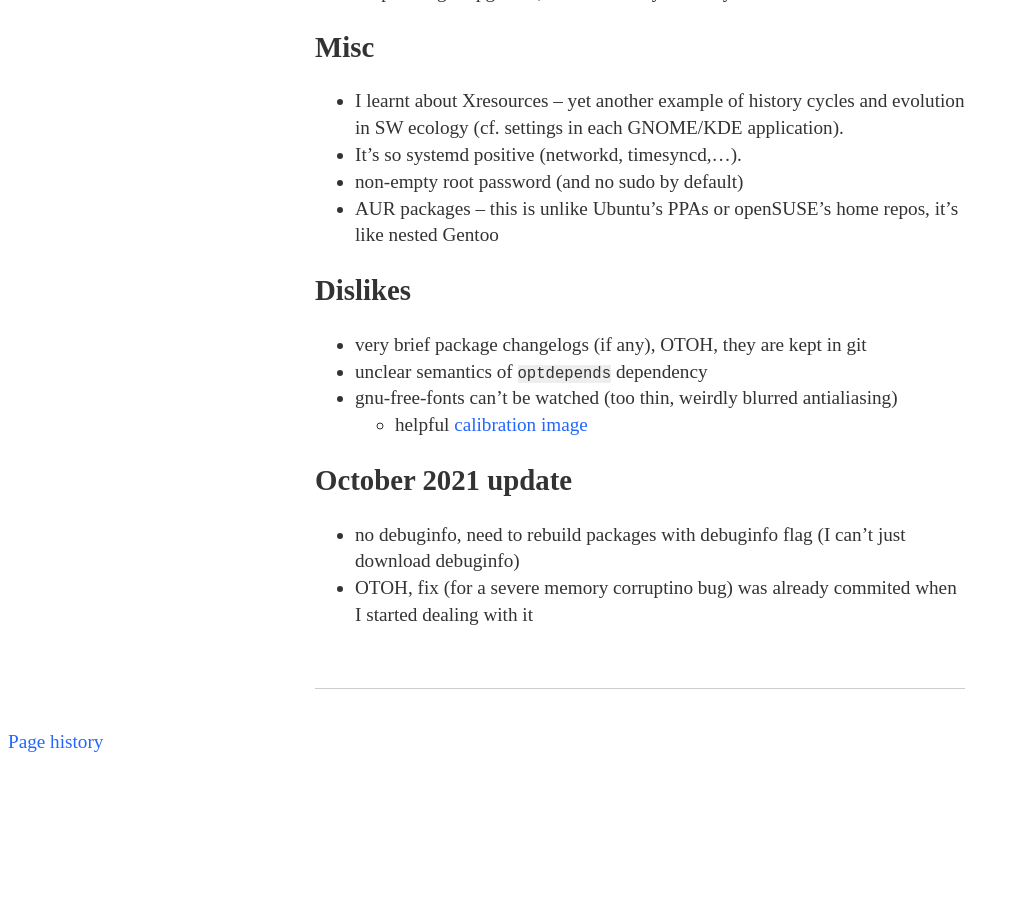
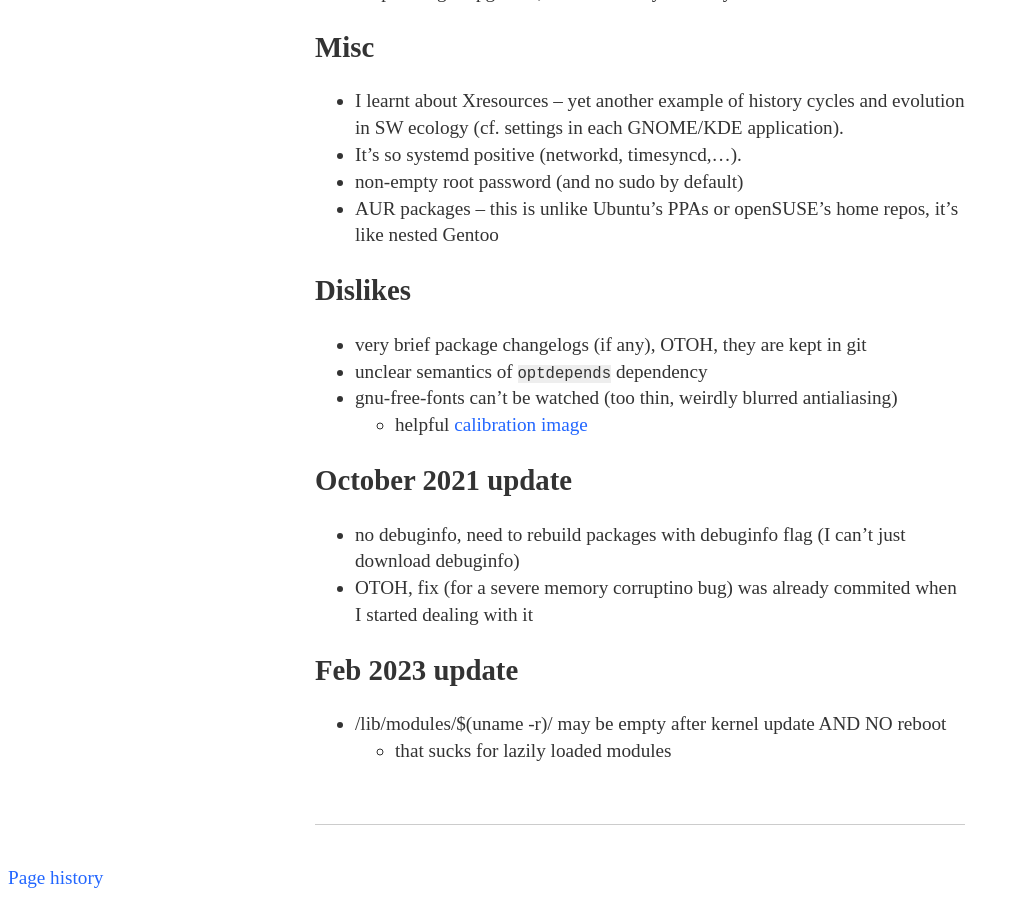
Before and after one commit to Werkov/Werkov.github.io, a Jekyll site: the page built from _posts/2021-02-04-arch-migration.md, in a window 1280 px wide and 900 px high, scrolled down 1007 px. Shown: the whole window, without its empty margins (0-1019 px from the left). Built offline with Jekyll 4.4.1, drawn with Linux system fonts in a browser that asks for light colours; before the commit the page ends 1771 px from its top, so only the background shows below that.

Commit message:
Arch: update

```diff
--- a/_posts/2021-02-04-arch-migration.md
+++ b/_posts/2021-02-04-arch-migration.md
@@ -58,3 +58,8 @@ tags: Linux desktop sysadmin Arch Ubuntu
   * no debuginfo, need to rebuild packages with debuginfo flag (I can't just download debuginfo)
   * OTOH, fix (for a severe memory corruptino bug) was already commited when I
     started dealing with it
+
+## Feb 2023 update
+
+  * /lib/modules/$(uname -r)/ may be empty after kernel update AND NO reboot
+    * that sucks for lazily loaded modules
```
